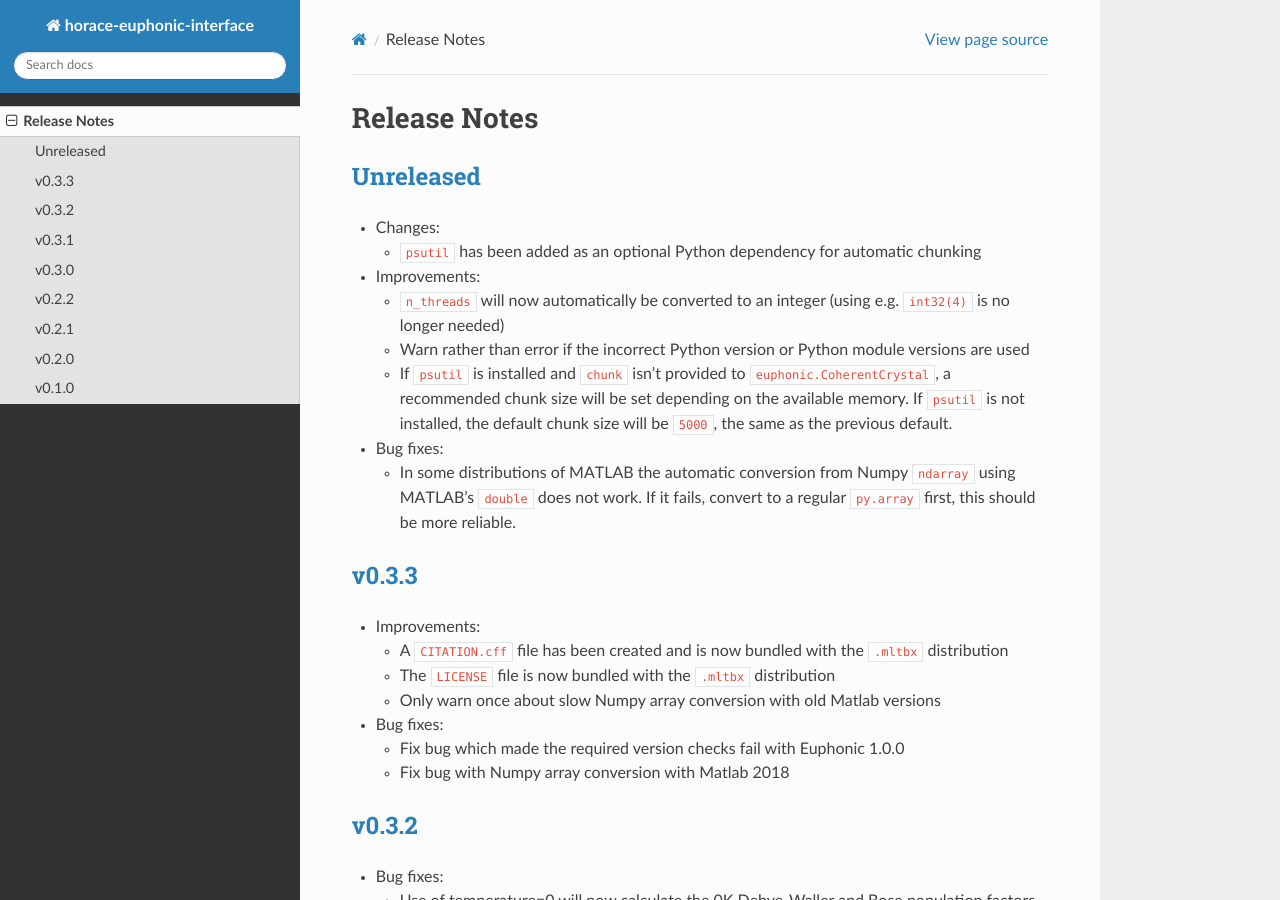
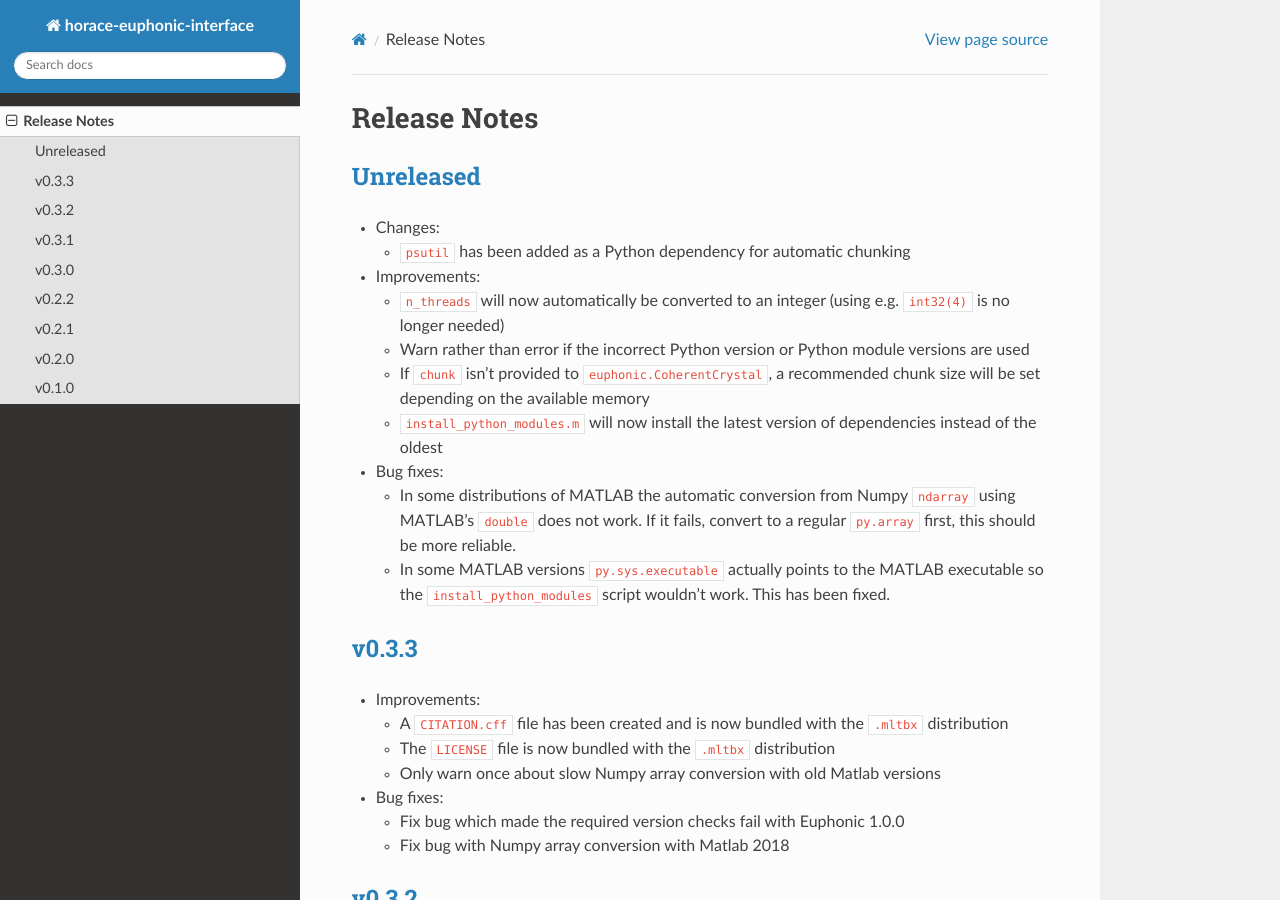
Before and after one commit to pace-neutrons/horace-euphonic-interface, a Sphinx documentation site: the page built from doc/source/release-notes.rst, in a window 1280 px wide and 900 px high. Built offline with Sphinx 7.4.7 and the Read the Docs theme 2.0.0, drawn with Linux system fonts in a browser that asks for light colours.

Commit message:
Update docs

```diff
--- a/CHANGELOG.rst
+++ b/CHANGELOG.rst
@@ -3,7 +3,7 @@
 
 - Changes:
 
-  - ``psutil`` has been added as an optional Python dependency for automatic chunking
+  - ``psutil`` has been added as a Python dependency for automatic chunking
 
 - Improvements:
 
@@ -11,16 +11,18 @@
     ``int32(4)`` is no longer needed)
   - Warn rather than error if the incorrect Python version or Python module
     versions are used
-  - If ``psutil`` is installed and ``chunk`` isn't provided to ``euphonic.CoherentCrystal``,
-    a recommended chunk size will be set depending on the available memory. If ``psutil``
-    is not installed, the default chunk size will be ``5000``, the same as the previous
-    default.
+  - If ``chunk`` isn't provided to ``euphonic.CoherentCrystal``, a recommended chunk
+    size will be set depending on the available memory
+  - ``install_python_modules.m`` will now install the latest version of dependencies
+    instead of the oldest
 
 - Bug fixes:
 
   - In some distributions of MATLAB the automatic conversion from Numpy ``ndarray`` using
     MATLAB's ``double`` does not work. If it fails, convert to a regular ``py.array``
     first, this should be more reliable.
+  - In some MATLAB versions ``py.sys.executable`` actually points to the MATLAB executable
+    so the ``install_python_modules`` script wouldn't work. This has been fixed.
 
 `v0.3.3 <https://github.com/pace-neutrons/horace-euphonic-interface/compare/v0.3.2...v0.3.3>`_
 ------
--- a/doc/source/index.rst
+++ b/doc/source/index.rst
@@ -14,10 +14,11 @@ General Installation
 
 1. Prerequisites
 ^^^^^^^^^^^^^^^^
-Ensure you have both Horace and Euphonic installed:
+Ensure you have both Horace, Euphonic and the Python package ``psutil`` installed:
 
 - `Horace docs <https://horace.isis.rl.ac.uk/>`_
 - `Euphonic docs <https://euphonic.readthedocs.io>`_
+- `psutil <https://pypi.org/project/psutil/>`_
 
 2. Set up Python in Matlab
 ^^^^^^^^^^^^^^^^^^^^^^^^^^
```
